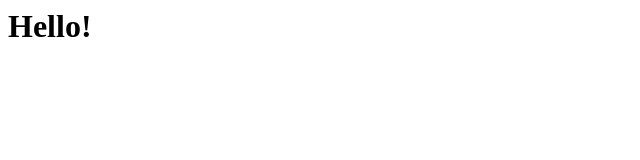
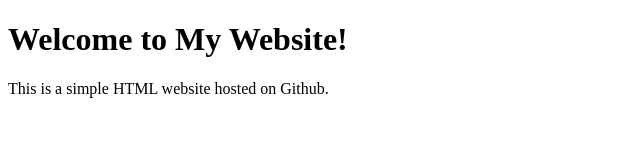
Before and after one commit to SanyamSaxena/carma_website, a plain HTML site: page index.html in a window 1280 px wide. Shown: the whole page, without its empty margins (0-640 px from the left). Drawn offline with Linux system fonts and the light colour scheme.

Commit message:
Update index.html

```diff
--- a/index.html
+++ b/index.html
@@ -1 +1,12 @@
-<h1>Hello!</h1>
+<!DOCTYPE html>
+<html lang="en">
+<head>
+    <meta charset="UTF-8">
+    <meta name="viewport" content="width=device-width, initial-scale=1.0">
+    <title>My  Website</title>
+</head>
+<body>
+    <h1>Welcome to My  Website!</h1>
+    <p>This is a simple HTML website hosted on Github.</p>
+</body>
+</html>
```
